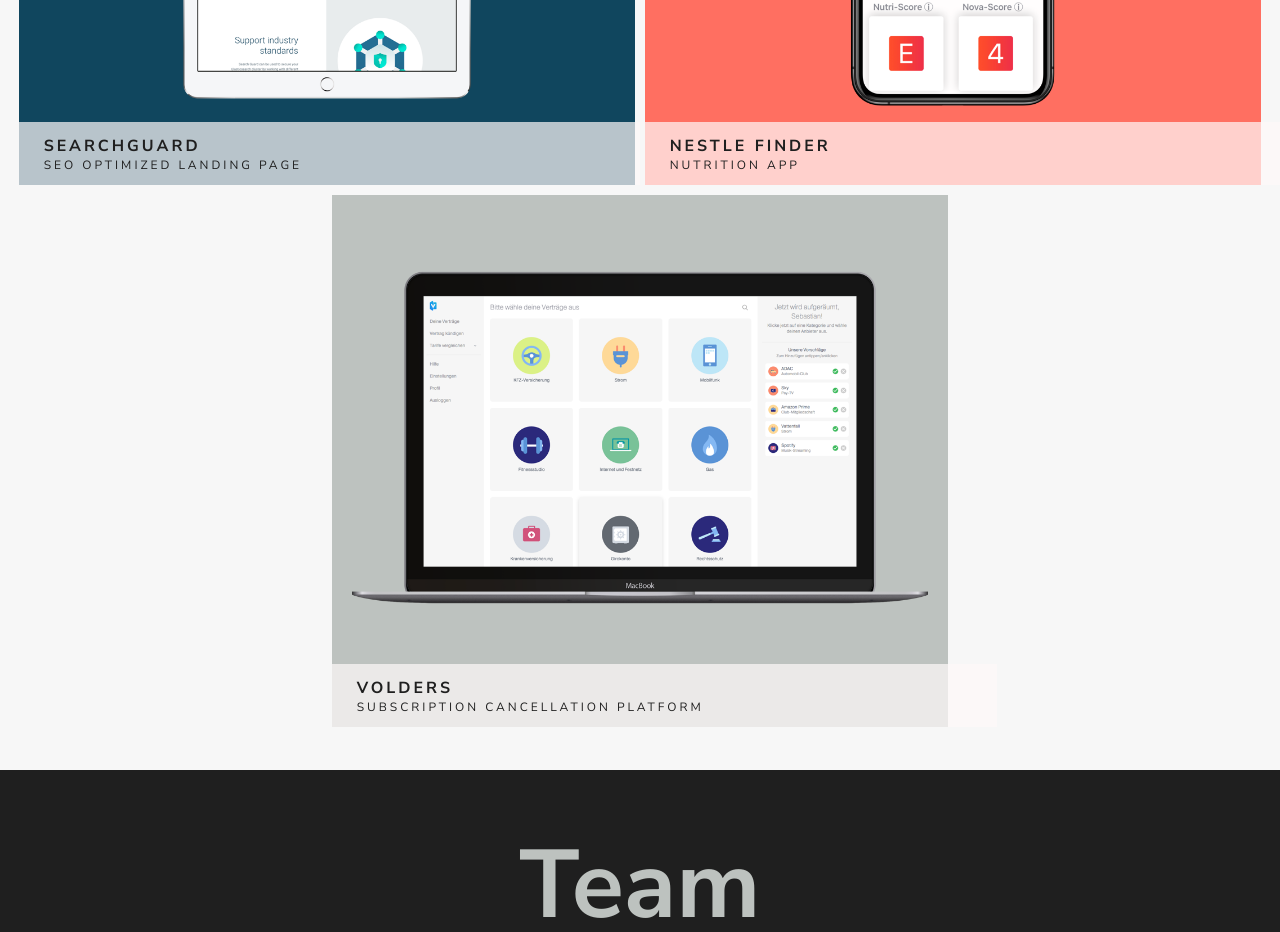
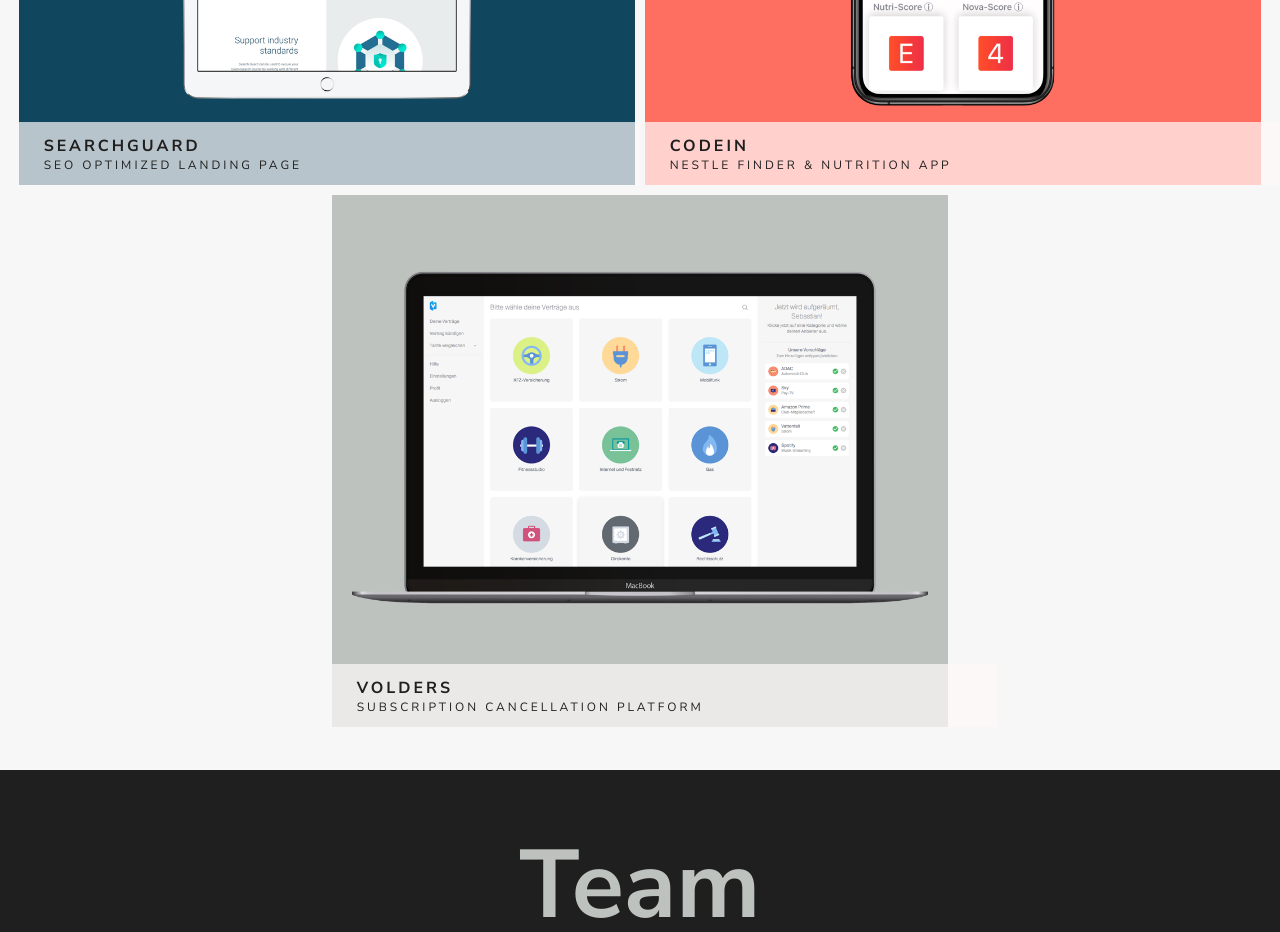
Before and after one commit to SMenke94/codein-homepage, a React (Create React App) app: page / in a window 1280 px wide. Shown: the part 5340-6272 px from the top of the page. Built offline with nearby package versions, Linux system fonts and the light colour scheme.

Commit message:
Made Nestle Finder codein product

```diff
--- a/src/components/Portfolio.js
+++ b/src/components/Portfolio.js
@@ -143,8 +143,8 @@
             <img src={nestle} alt="nestle" />
             <div className="portfolio-box-info">
               <div className="portfolio-box-info-content">
-                <p style={{ fontWeight: 'bold' }}>Nestle Finder</p>
-                <p style={{ fontSize: '12px' }}>Nutrition App</p>
+                <p style={{ fontWeight: 'bold' }}>Codein</p>
+                <p style={{ fontSize: '12px' }}>Nestle Finder & Nutrition App</p>
               </div>
               {/* <a href="" className="portfolio-box-info-icon">
                 <i className="fas fa-external-link-alt" />
```
